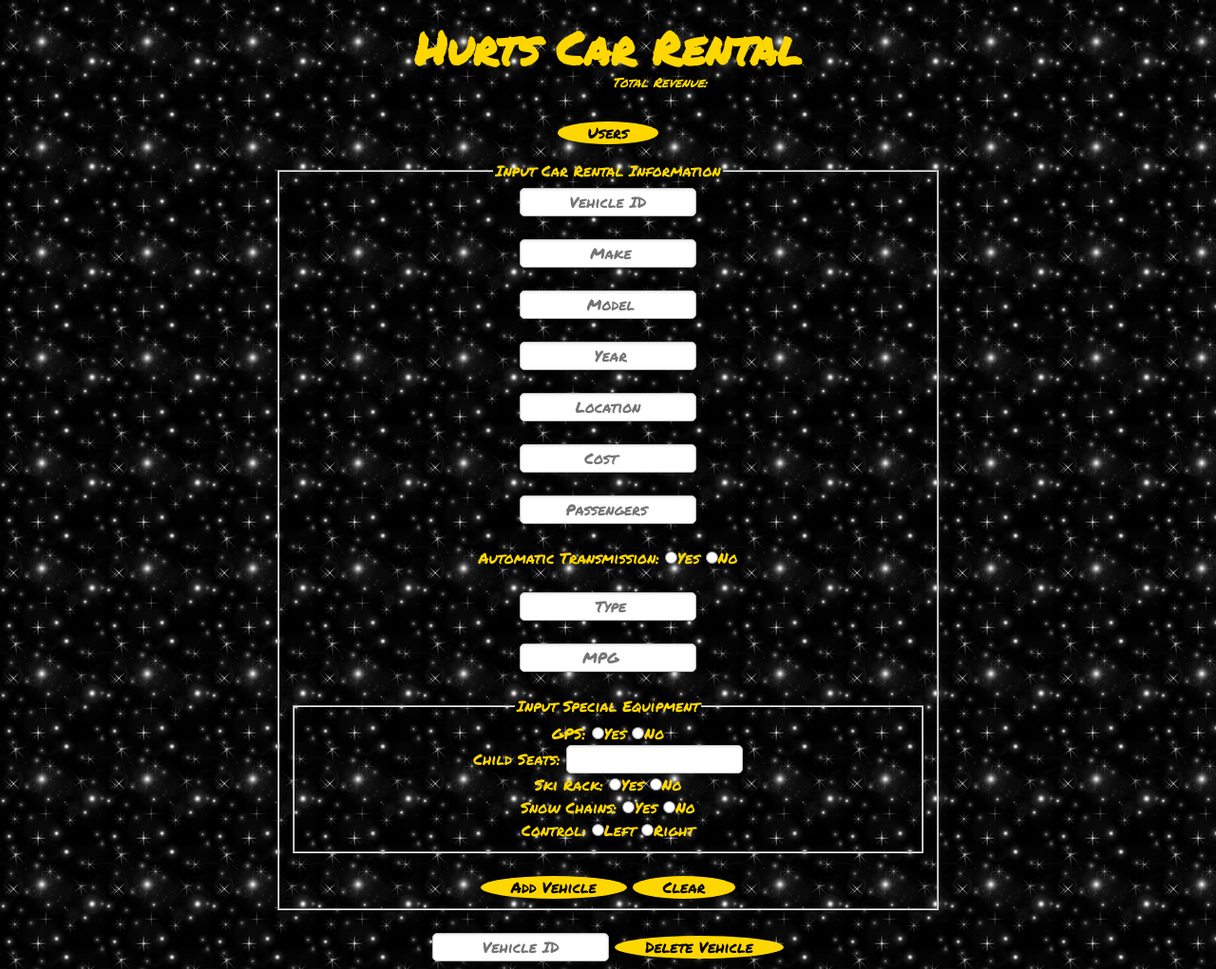
After one commit to TylerNarmore/Hurts-Car-Rental, a Flask app: template app/templates/inventory.html in a window 1280 px wide. The commit adds this page. Shown: the whole page at 95% size. Run offline with Flask 2, Linux system fonts and the light colour scheme; the template is opened without the code that fills it, so the values that code supplies are empty.

Commit message:
Hurts Version 2.0
Added separate page for users/admins for adding and deleting vehicles

```diff
--- a/app/static/css/styles.css
+++ b/app/static/css/styles.css
@@ -46,6 +46,30 @@ header {
 		text-indent: 0;
 		margin-top: .5em;
 	}
+}
+
+/*
+	Button Formatting
+	Styles the admins button that goes to inventory page
+*/
+a.inventory {
+		-webkit-appearance: button;
+		-moz-appearance: button;
+		text-decoration: none;
+		background: #FFD700;
+		position: relative;
+		right: 0;
+		top: 0;
+		line-height: 1.5;
+		color: black;
+		font-size: 1em;
+		border-radius: 50%;
+		border: 0;
+		outline: 0;
+		text-align: center;
+		margin: 0 0 1em;
+		padding: 0 2em;
+		font-family: 'Permanent Marker';
 }
 
 /*
@@ -102,11 +126,53 @@ form {
 		}
 
 /*
+	Button Styles
+*/
+.button {
+		text-decoration: none;
+		background: #FFD700;
+		position: relative;
+		right: 0;
+		top: 0;
+		line-height: 1.5;
+		color: black;
+		font-size: 1em;
+		border-radius: 50%;
+		border: 0;
+		outline: 0;
+		text-align: center;
+		-webkit-appearance: none;
+		margin: 0;
+		padding: 0 2em;
+		font-family: 'Permanent Marker';
+}
+
+.ID{
+		display: inline-block;
+		padding: 2px 3px;
+		text-align: center;
+		font-family: 'Permanent Marker';
+		font-size: 1em;
+		line-height: 1.5;
+		margin: 0;
+		border: 1px solid #bbb;
+		box-shadow: 0 1px 3px rgba(0, 0, 0, .1) inset,
+					0 2px 4px rgba(0, 0, 0, .1);
+		border-radius: 5px;
+	}
+
+		.ID:focus {
+			border-color: #FFD700;
+			background-color: #FAFAD2;
+		}
+
+
+/*
 	Content Styles
 	Main container for content, i.e. the resulting vehicles
 */
 #wrapper {
-	background: 'assets/imgs/bg_stars.gif';
+	background: 'static/imgs/bg_stars.gif';
 	border: 1px solid #ccc;
 	text-align: center;
 	padding: 0.5em;
@@ -114,6 +180,7 @@ form {
 	box-shadow: 0 2px 4px rgba(0, 0, 0, .1);
 	border-radius: 3px;
 	position: relative;
+	display: none;
 }
 
 .map {
@@ -207,6 +274,16 @@ form {
 	background: black;
 }
 
+.vehicleID {
+	position: relative;
+	display: inline-block;
+	border-radius: 50%;
+	padding: 0.5em;
+	border: 2px solid white;
+	margin: 0 0 1em;
+	background: black;
+}
+
 .rentMe {
 	text-decoration: none;
 	background: #FFD700;
--- /dev/null
+++ b/app/static/js/inventory.js
@@ -0,0 +1,79 @@
+/*--------------------------------------------------------------------
+ * inventory.js Handles API calls
+ *--------------------------------------------------------------------*/
+myAudio = new Audio('/static/sounds/bg_music.mp3');
+if (typeof myAudio.loop == 'boolean') {
+	myAudio.loop = true;
+}
+else {
+	myAudio.addEventListener('ended', function() {
+		this.currentTime = 0;
+		this.play();
+	}, false);
+}
+myAudio.play();
+
+window.addEventListener("load", function() {
+	var delBTN = document.getElementById("delete");
+	delBTN.addEventListener("click", function(event){
+		event.preventDefault();
+		delData();
+	});
+
+	function delData() {
+		var ID = document.getElementById("ID");
+
+		var delXHR = new XMLHttpRequest();
+
+		delXHR.addEventListener("error", function(event){
+			alert('An error has occured');
+		});
+
+		delXHR.addEventListener("load", function(event) {
+			alert('Vehicle Deleted');
+		});
+
+		delXHR.open("DELETE", "http://softwarebois.com/inventory/" + ID.value, true);
+
+		delXHR.send();
+	}
+
+	var postForm = document.getElementById("postForm");
+	var elements = postForm.elements;
+
+	function sendData() {
+		var postXHR = new XMLHttpRequest();
+
+		var pd = new FormData(postForm),
+			PD = {};
+
+		for (var entry of pd.entries()) {
+			PD[entry[0]] = entry[1];
+		}
+		console.log(PD);
+		PD = JSON.stringify(PD);
+		console.log(PD);
+
+		// Define what happens in case of an error
+		postXHR.addEventListener('error', function(event) {
+			alert('An error has occured');
+		});
+
+		postXHR.addEventListener('load', function(event) {
+			alert('Vehicle created.');
+		});
+
+		// Set up POST request
+		postXHR.open("POST", "http://softwarebois.com/inventory", true);
+
+		postXHR.setRequestHeader('Content-type', 'application/json');
+
+		// Data sent is what the user provided in the form
+		postXHR.send(PD);
+	}
+
+	postForm.addEventListener("submit", function(event) {
+		event.preventDefault();
+		sendData();
+	});
+});
--- a/app/templates/index.html
+++ b/app/templates/index.html
@@ -14,6 +14,7 @@
   		<p>Painless car rentals</p>
   	</header>
   	<main>
+      <a href="./inventory.html" class="inventory">Admins</a>
   		<!-- input -->
   		<form id="getForm">
   			<fieldset>
@@ -46,9 +47,7 @@
   				<button type="submit">Display All</button>
   				<button onClick="window.location.reload()">Clear</button>
   			</fieldset>
-
   		</form>
-
   		<!-- ./input -->
   		<!-- output -->
   		<div id="wrapper">
--- /dev/null
+++ b/app/templates/inventory.html
@@ -0,0 +1,70 @@
+<!DOCTYPE html>
+<html lang="en">
+  <head>
+  	<title>Hurts Car Rental</title>
+  	<meta charset="utf-8">
+    <meta name="viewport" content="width=device-width, user-scalable=no, minimum-scale=1.0, maximum-scale=1.0">
+    <link rel="icon" href="/static/imgs/icon.ico">
+    <link rel="stylesheet" type="text/css" href="/static/css/styles.css">
+    <link href="https://fonts.googleapis.com/css?family=Permanent+Marker" rel="stylesheet">
+  </head>
+  <body background="/static/imgs/bg_stars.gif">
+  	<header>
+  		<h1><a>Hurts Car Rental</a></h1>
+  		<p>Total Revenue:</p>
+  	</header>
+  	<main>
+  		<a href="./index.html" class="inventory">Users</a>
+  		<form id="postForm">
+  			<fieldset>
+				<legend>Input Car Rental Information</legend>
+  				<input type="text" name="vehicleID" id="vehicleID" placeholder="Vehicle ID"><br>
+  				<br>
+  				<input type="text" name="make" id="make" placeholder=" Make"><br>
+  				<br>
+  				<input type="text" name="model" id="model" placeholder=" Model"><br>
+  				<br>
+  				<input type="text" name="year" id="year" placeholder=" Year"><br>
+  				<br>
+  				<input type="text" name="location" id="location" placeholder="Location"><br>
+  				<br>
+  				<input type="number" name="cost" id="cost" placeholder="Cost"><br>
+  				<br>
+  				<input type="number" name="minPassenger" id="minPassenger" placeholder="  Passengers"><br>
+  				<br>
+  				Automatic Transmission:
+  				<input type="radio" name="autoTransmission" value="1">Yes
+  				<input type="radio" name="autoTransmission" value="0">No<br>
+  				<br>
+  				<input type="text" name="type" id="type" placeholder=" Type"><br>
+  				<br>
+  				<input type="number" name="mpg" id="mpg" placeholder="MPG"><br><br>
+  				<fieldset>
+  					<legend>Input Special Equipment</legend>
+  					GPS:
+  					<input type="radio" name="gps" value="1">Yes
+  					<input type="radio" name="gps" value="0">No<br>
+  					Child Seats:
+  					<input type="number" name="maxChildSeat"><br>
+  					Ski Rack:
+  					<input type="radio" name="skiRack" value="1">Yes
+  					<input type="radio" name="skiRack" value="0">No<br>
+  					Snow Chains:
+  					<input type="radio" name="snowChains" value="1">Yes
+  					<input type="radio" name="snowChains" value="0">No<br>
+  					Control:
+  					<input type="radio" name="leftControl" value="1">Left
+  					<input type="radio" name="leftControl" value="0">Right<br>
+  				</fieldset><br>
+  				<button type="submit" id="add">Add Vehicle</button>
+  				<button onClick="window.location.reload()">Clear</button>
+  			</fieldset>
+  		</form><br>
+  		<input type="text" id="ID" name="ID" class="ID" placeholder="Vehicle ID">
+  		<button id="delete" class="button">Delete Vehicle</button>
+  	</main>
+  <footer></footer>
+  <script type="text/javascript" src="/static/js/libs/jquery-3.1.1.min.js"></script>
+  <script type="text/javascript" src="/static/js/inventory.js"></script>
+  </body>
+ </html>
```
Also changed, not shown: app/static/js/main.js (+12 -4 lines).
